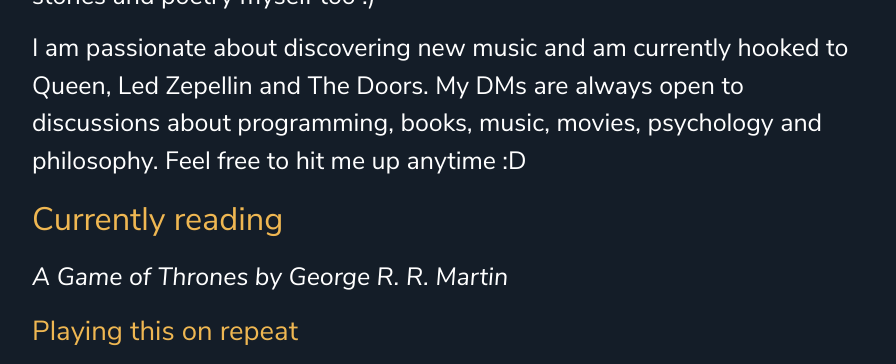
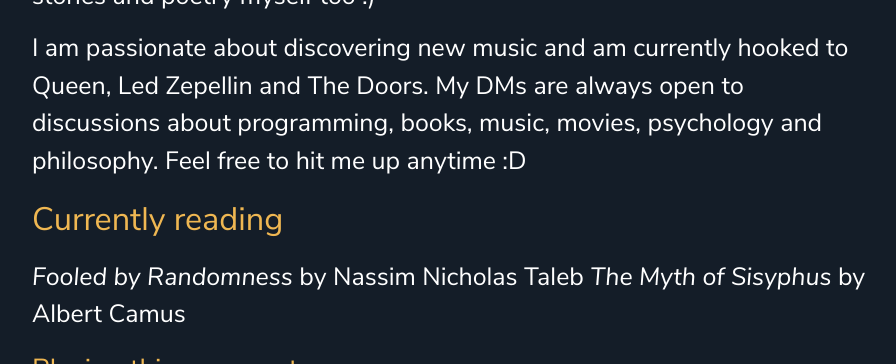
Before and after one commit to thescriptninja/thescriptninja.github.io, a Jekyll site: the page built from about.md, in a window 1280 px wide and 900 px high, scrolled down 752 px, cut to the strip 0-364 px from the top of the window. Shown: the whole strip, without its empty margins (188-1084 px from the left). Built offline with Jekyll 4.4.1, drawn with Linux system fonts in a browser that asks for light colours.

Commit message:
Update books

```diff
--- a/about.md
+++ b/about.md
@@ -29,7 +29,8 @@
 
 ## Currently reading
 
-_A Game of Thrones by George R. R. Martin_
+_Fooled by Randomness_ by Nassim Nicholas Taleb
+_The Myth of Sisyphus_ by Albert Camus
 
 ### Playing this on repeat
 <iframe src="https://open.spotify.com/embed/track/5RFFxF1qvmVVbUzI2eeBRv" width="300" height="380" frameborder="0" allowtransparency="true" allow="encrypted-media"></iframe>
```
